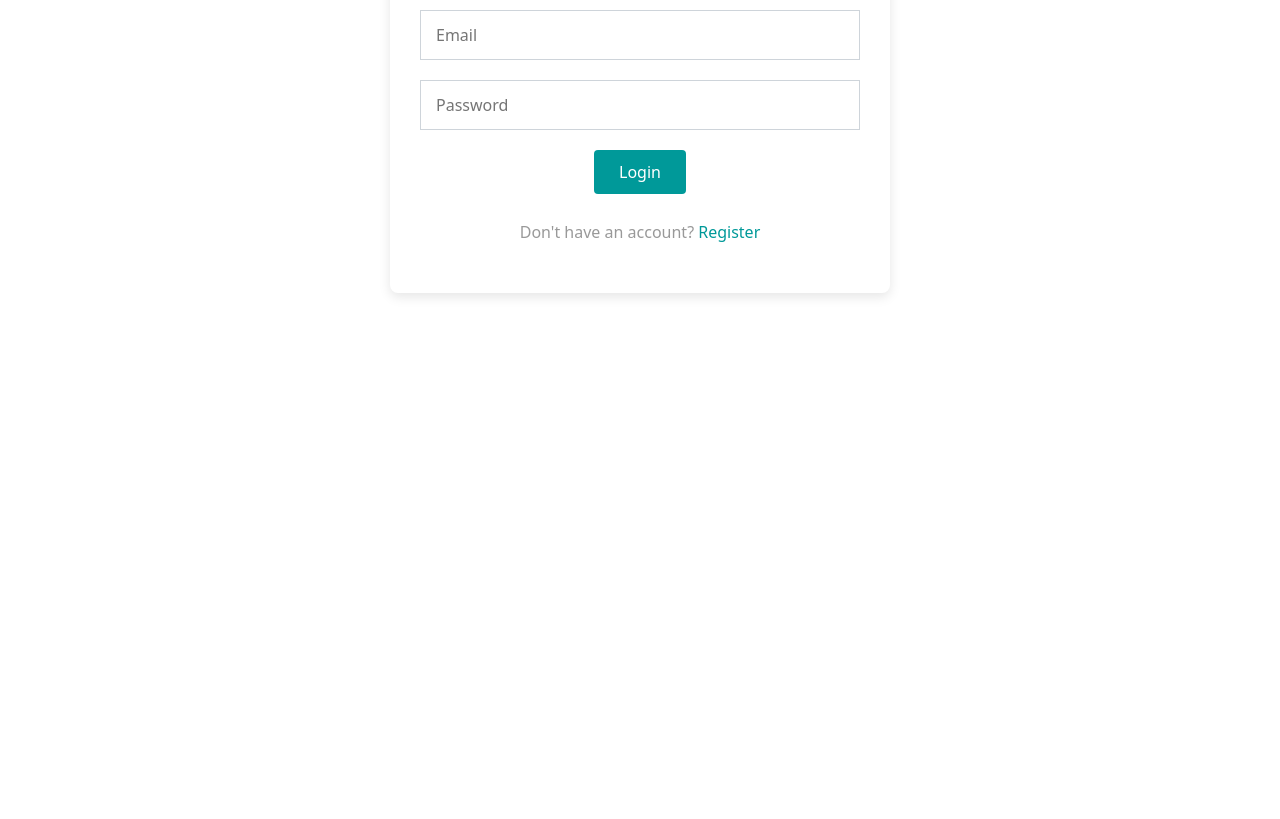
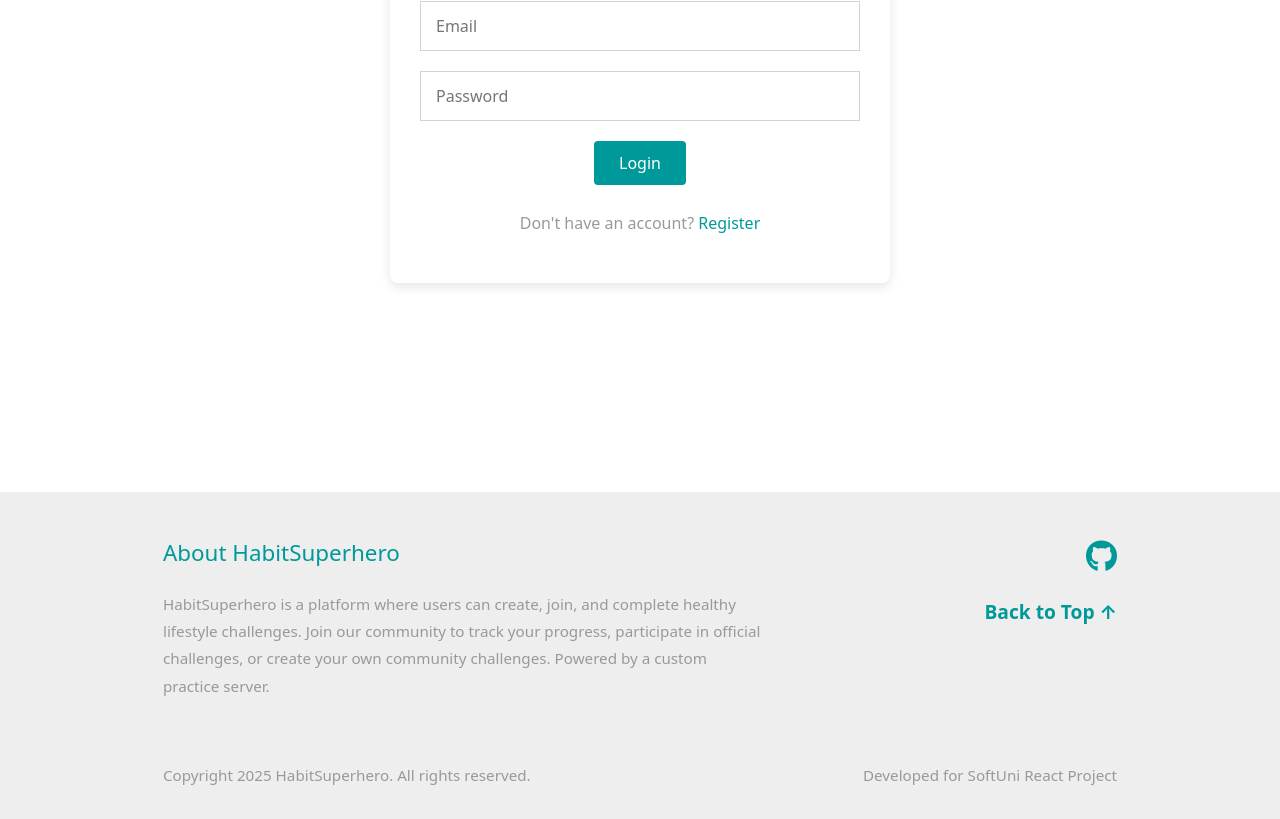
Before and after one commit to DilyanaKom/softuni-react-habit-superhero, a React (Vite) app in the folder client/: page /login in a window 1280 px wide. Shown: the part 373-1192 px from the top of the page. Before the commit the page ends 874 px from the top, so only its background shows below. Built offline with nearby package versions, Linux system fonts and the light colour scheme.

Commit message:
Add footer

```diff
--- a/client/index.html
+++ b/client/index.html
@@ -5,6 +5,7 @@
     <link rel="icon" type="image/svg+xml" href="/vite.svg" />
     <meta name="viewport" content="width=device-width, initial-scale=1.0" />
     <link rel="stylesheet" href="fontawesome/css/all.min.css">
+    <link rel="stylesheet" href="https://cdnjs.cloudflare.com/ajax/libs/font-awesome/6.5.1/css/all.min.css" integrity="sha512-DTOQO9RWCH3ppGqcWaEA1BIZOC6xxalwEsw9c2QQeAIftl+Vegovlnee1c9QX4TctnWMn13TZye+giMm8e2LwA==" crossorigin="anonymous" referrerpolicy="no-referrer" />
     <title>Habit SuperHeronpm</title>
   </head>
   <body>
--- a/client/src/App.jsx
+++ b/client/src/App.jsx
@@ -19,6 +19,7 @@ import EditChallenge from './components/challenges/EditChallenge';
 import DeleteChallenge from './components/challenges/DeleteChallenge';
 import GuardedRoute from './components/guards/GuardedRoute';
 import Home from './components/home/Home';
+import Footer from './components/Footer';
 
 
 
@@ -52,6 +53,7 @@ function App() {
               <Route path="/profile" element={<Profile />} />
             </Route>
           </Routes>
+          <Footer/>
         </NavigationProvider>
       </UserContext.Provider>
     </>
--- a/client/src/components/Footer.jsx
+++ b/client/src/components/Footer.jsx
@@ -1,37 +1,31 @@
-          {/* <footer className="tm-bg-gray pt-5 pb-3 tm-text-gray tm-footer">
+export default function Footer() {
+
+    return (
+        <footer className="tm-bg-gray pt-5 pb-3 tm-text-gray tm-footer">
             <div className="container-fluid tm-container-small">
                 <div className="row">
-                <div className="col-lg-6 col-md-12 col-12 px-5 mb-5">
-                    <h3 className="tm-text-primary mb-4 tm-footer-title">About Catalog-Z</h3>
-                    <p>Catalog-Z is free <a rel="sponsored" href="https://v5.getbootstrap.com/">Bootstrap 5</a> Alpha 2 HTML Template for video and photo websites. You can freely use this TemplateMo layout for a front-end integration with any kind of CMS website.</p>
+                    <div className="col-lg-8 col-md-12 col-12 px-5 mb-5">
+                        <h3 className="tm-text-primary mb-4 tm-footer-title">About HabitSuperhero</h3>
+                        <p>HabitSuperhero is a platform where users can create, join, and complete healthy lifestyle challenges. Join our community to track your progress, participate in official challenges, or create your own community challenges. Powered by a custom practice server.</p>
                     </div>
-                <div className="col-lg-3 col-md-6 col-sm-6 col-12 px-5 mb-5">
-                    <h3 className="tm-text-primary mb-4 tm-footer-title">Our Links</h3>
-                    <ul className="tm-footer-links pl-0">
-                        <li><a href="#">Advertise</a></li>
-                        <li><a href="#">Support</a></li>
-                        <li><a href="#">Our Company</a></li>
-                        <li><a href="#">Contact</a></li>
-                    </ul>
-                </div>
-                <div className="col-lg-3 col-md-6 col-sm-6 col-12 px-5 mb-5">
-                    <ul className="tm-social-links d-flex justify-content-end pl-0 mb-5">
-                        <li className="mb-2"><a href="https://facebook.com"><i className="fab fa-facebook"></i></a></li>
-                        <li className="mb-2"><a href="https://twitter.com"><i className="fab fa-twitter"></i></a></li>
-                        <li className="mb-2"><a href="https://instagram.com"><i className="fab fa-instagram"></i></a></li>
-                        <li className="mb-2"><a href="https://pinterest.com"><i className="fab fa-pinterest"></i></a></li>
-                    </ul>
-                    <a href="#" className="tm-text-gray text-right d-block mb-2">Terms of Use</a>
-                    <a href="#" className="tm-text-gray text-right d-block">Privacy Policy</a>
+                    <div className="col-lg-4 col-md-6 col-sm-6 col-12 px-5 mb-5 d-flex flex-column align-items-end">
+                        <a href="https://github.com/DilyanaKom/softuni-react-habit-superhero.git" title="GitHub Repository" target="_blank" className="mb-4">
+                            <i className="fab fa-github tm-text-primary" style={{ fontSize: '2rem' }}></i>
+                        </a>
+                        <a href="#" className="tm-text-primary font-weight-bold" style={{ fontSize: '1.2rem' }} onClick={(e) => { e.preventDefault(); window.scrollTo({ top: 0, behavior: 'smooth' }); }}>
+                            Back to Top ↑
+                        </a>
                     </div>
                 </div>
                 <div className="row">
                     <div className="col-lg-8 col-md-7 col-12 px-5 mb-3">
-                    Copyright 2020 Catalog-Z Company. All rights reserved.
+                        Copyright 2025 HabitSuperhero. All rights reserved.
                     </div>
                     <div className="col-lg-4 col-md-5 col-12 px-5 text-right">
-                    Designed by <a href="https://templatemo.com" className="tm-text-gray" rel="sponsored" target="_parent">TemplateMo</a>
+                        Developed for SoftUni React Project
                     </div>
                 </div>
             </div>
-    </footer> */}
+        </footer>
+    )
+}
```
Lines whose indentation alone changed are shown as unchanged.
